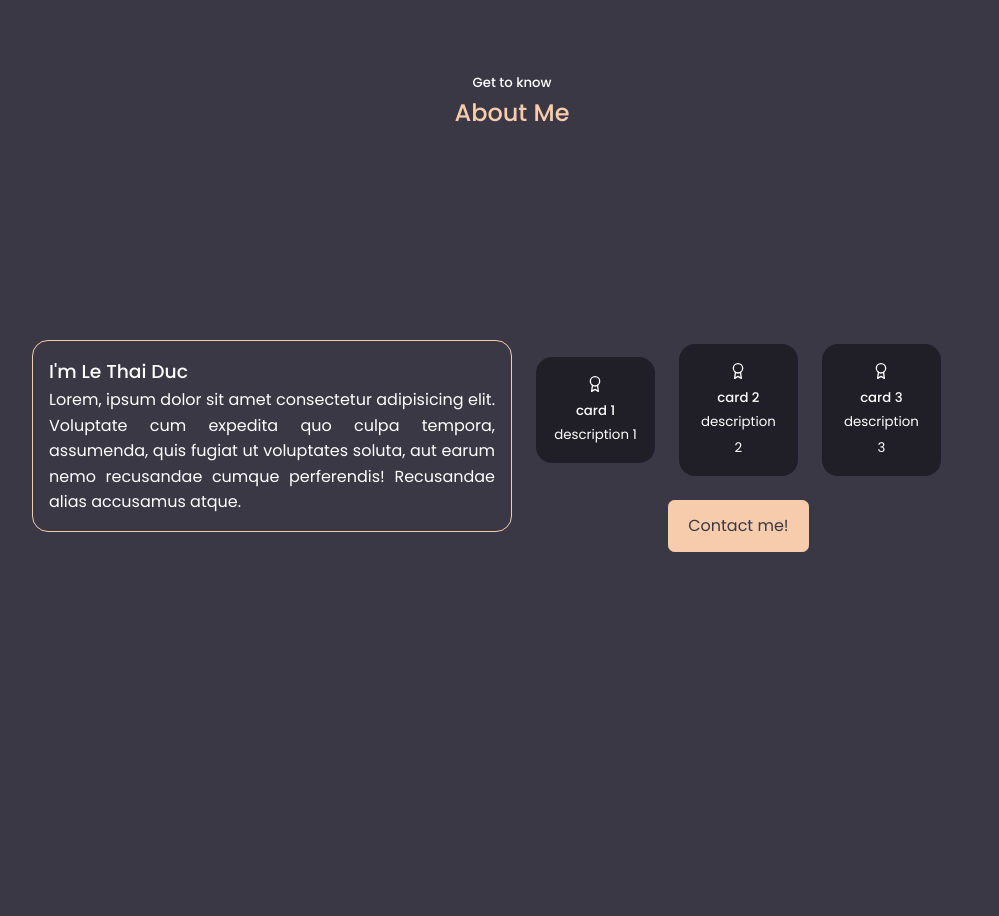
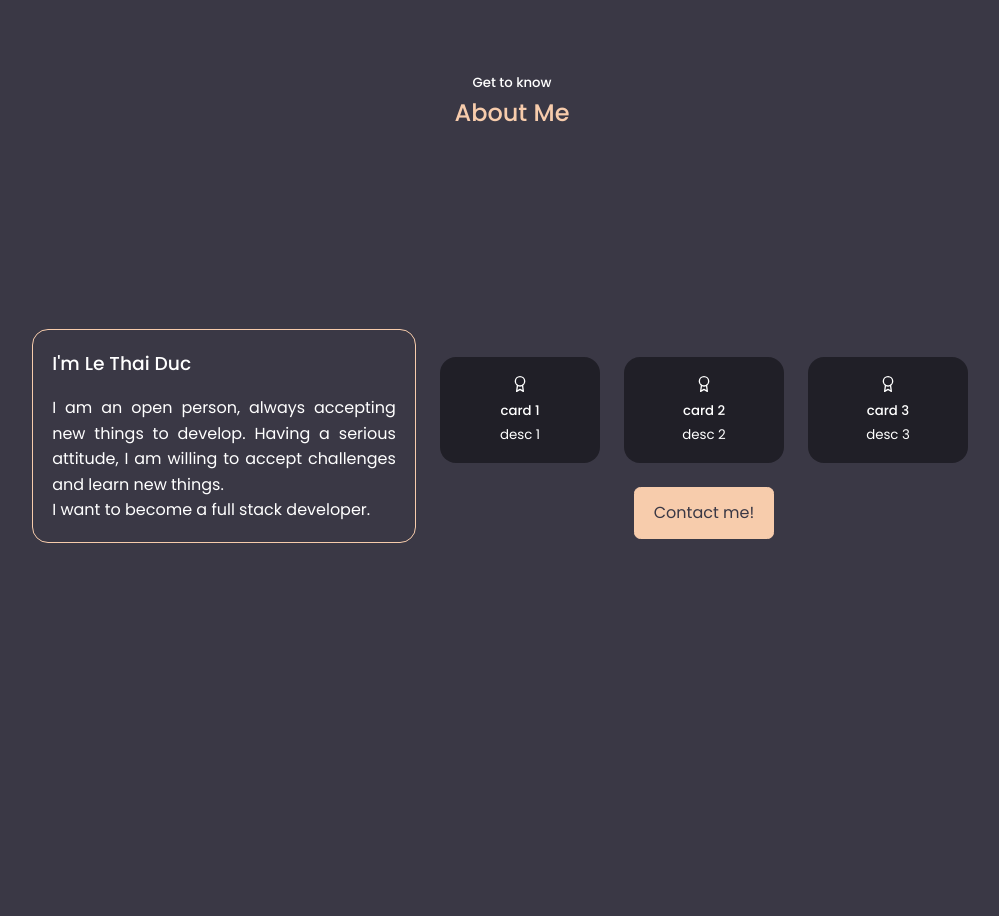
Before and after one commit to ltduc11/portfolio-ltd, a React (Create React App) app: page / in a window 1280 px wide. Shown: the part 780-1696 px from the top of the page, without its empty margins (128-1127 px from the left). Built offline with nearby package versions, Linux system fonts and the light colour scheme.

Commit message:
update about data

```diff
--- a/src/components/about/About.jsx
+++ b/src/components/about/About.jsx
@@ -1,6 +1,7 @@
 import React from "react";
 import "./about.css";
 import AboutCard from "./AboutCard";
+import { about } from "../../data";
 const About = () => {
   return (
     <section id="about">
@@ -10,19 +11,22 @@ const About = () => {
       </div>
       <div className="container about__container">
         <div className="about__me">
-          <h3 className="about__me-header">I'm Le Thai Duc</h3>
+          <h3 className="about__me-header">{about.me.header}</h3>
           <div className="about__me-content">
-            Lorem, ipsum dolor sit amet consectetur adipisicing elit. Voluptate
-            cum expedita quo culpa tempora, assumenda, quis fugiat ut voluptates
-            soluta, aut earum nemo recusandae cumque perferendis! Recusandae
-            alias accusamus atque.
+            {about.me.content.map((sentence, index) => (
+              <p key={index}>{sentence}</p>
+            ))}
           </div>
         </div>
         <div className="about__content">
           <div className="about__cards">
-            <AboutCard title="card 1" description="description 1" />
-            <AboutCard title="card 2" description="description 2" />
-            <AboutCard title="card 3" description="description 3" />
+            {about.cards.map((card, index) => (
+              <AboutCard
+                key={index}
+                title={card.title}
+                description={card.description}
+              />
+            ))}
           </div>
           <div className="about__btn">
             <a href="#contact" className="btn btn-primary">
--- a/src/components/about/about.css
+++ b/src/components/about/about.css
@@ -1,18 +1,20 @@
 .about__container {
-  display: flex;
+  height: calc(100% - 12rem);
+  display: grid;
+  grid-template-columns: 40% 60%;
   align-items: center;
-  flex-direction: row;
-  height: calc(100% - 12rem);
 }
 
 .about__me {
-  width: 50%;
+  width: 100%;
+  height: max-content;
   border: 1px solid var(--color-primary);
   border-radius: 1rem;
-  padding: 1rem;
+  padding: 1.2rem;
 }
 
 .about__me-header {
+  margin-bottom: 1rem;
 }
 
 .about__me-content {
@@ -57,6 +59,7 @@
 /* ----- MEDIA QUERIES (MEDIUM DEVICES) ----*/
 @media screen and (max-width: 1023px) {
   .about__container {
+    display: flex;
     flex-direction: column;
     justify-content: center;
   }
@@ -73,16 +76,6 @@
 /* ----- MEDIA QUERIES (SMALL DEVICES) ----*/
 @media screen and (max-width: 767px) {
   .about__container {
-    flex-direction: column;
-    justify-content: center;
-  }
-
-  .about__me {
-    width: 100%;
-  }
-
-  .about__content {
-    width: 100%;
   }
 
   .about__cards {
--- a/src/components/contact/Contact.jsx
+++ b/src/components/contact/Contact.jsx
@@ -69,7 +69,7 @@ const Contact = () => {
         </div>
 
         <div className="contact__form">
-          <form ref={form} onSubmit={sendEmail}>
+          <form ref={form} onSubmit={sendEmail} autoComplete="off">
             <input
               type="text"
               name="name"
--- a/src/components/skills/Skills.jsx
+++ b/src/components/skills/Skills.jsx
@@ -18,7 +18,19 @@ const Skills = () => {
       <div className="container skill__container">
         <div className="skill__cards">
           <div className="skill__card">
-            <DiHtml5 />
+            {/* <DiHtml5 /> */}
+            <svg
+              stroke="currentColor"
+              fill="currentColor"
+              stroke-width="0"
+              version="1.1"
+              viewBox="0 0 32 32"
+              height="1em"
+              width="1em"
+              xmlns="http://www.w3.org/2000/svg"
+            >
+              <path d="M4.665 3.411l2.063 23.176 9.258 2.574 9.284-2.578 2.065-23.172h-22.671zM8.951 8.911l-0.068-0.763h7.107v2.842h-4.005l0.259 2.911h3.746v2.842h-6.341l-0.698-7.833zM22.518 14.665l-0.667 7.483-0.043 0.48-5.822 1.616-5.814-1.616-0.398-4.463h2.849l0.202 2.267 3.163 0.854 3.165-0.856 0.329-3.686h-3.485v-2.842h6.587l-0.069 0.763zM23.032 8.911l-0.129 1.441-0.057 0.639h-6.846v-2.842h7.1l-0.068 0.762z"></path>
+            </svg>
           </div>
           <div className="skill__card">
             <DiCss3 />
--- /dev/null
+++ b/src/data.js
@@ -0,0 +1,27 @@
+export const about = {
+  me: {
+    header: "I'm Le Thai Duc",
+    content: [
+      "I am an open person, always accepting new things to develop. Having a serious attitude, I am willing to accept challenges and learn new things. ",
+      "I want to become a full stack developer.",
+    ],
+  },
+  cards: [
+    {
+      title: "card 1",
+      description: " desc 1",
+    },
+    {
+      title: "card 2",
+      description: " desc 2",
+    },
+    {
+      title: "card 3",
+      description: " desc 3",
+    },
+  ],
+};
+
+export const skills = {};
+
+export const portfolio = {};
```
